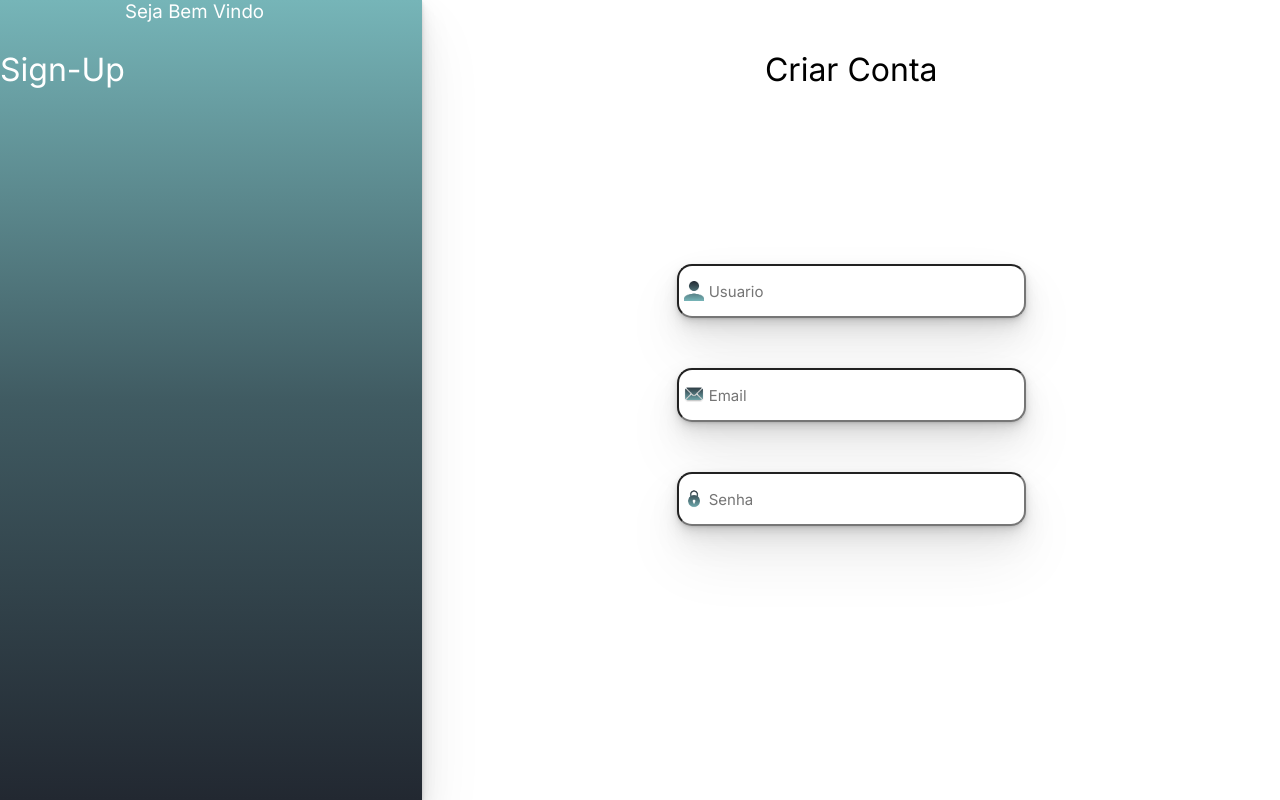
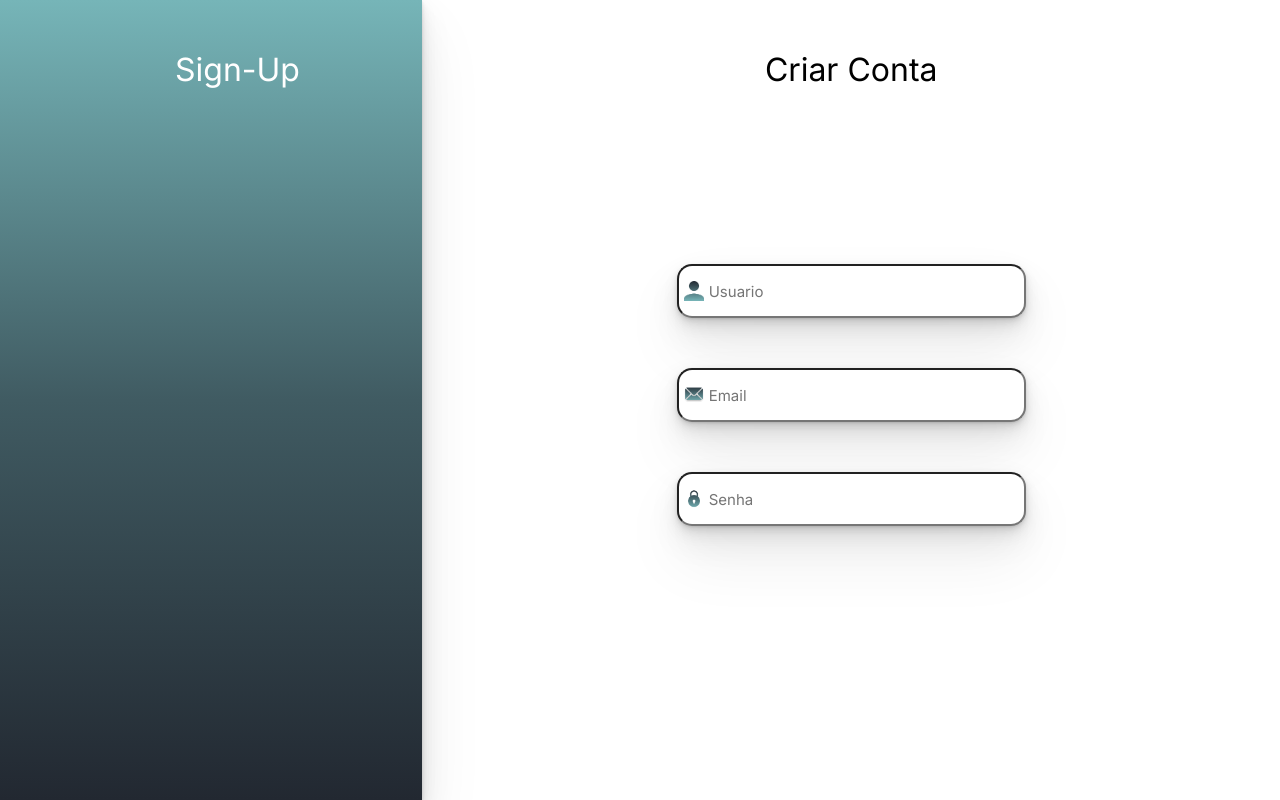
Before and after one commit to tcc2024/tasksync, a React (Create React App) app: page / in a window 1280 px wide. Built offline with nearby package versions, Linux system fonts and the light colour scheme.

Commit message:
Arrumando div left

```diff
--- a/src/pages/Login.css
+++ b/src/pages/Login.css
@@ -92,10 +92,12 @@
 }
 
 #login {
-  padding-top: 50px;
-  padding-bottom: 150px;
+  margin-top: 50px;
+  margin-left: 175px;
   color: #ffffff;
 }
 #bemvindo {
+  align-content: center;
+  align-items: center;
   color: #ffffff;
 }
--- a/src/pages/Login.jsx
+++ b/src/pages/Login.jsx
@@ -9,7 +9,6 @@ export default function Login() {
     <div className="background">
       <div className="left">
         <h1 id="login">Sign-Up</h1>
-        <h3 id="bemvindo">Seja Bem Vindo</h3>
       </div>
       <div className="right">
         <h1 id="title">Criar Conta</h1>
```
